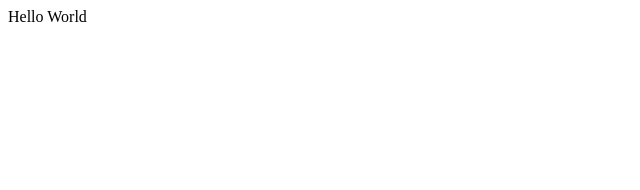
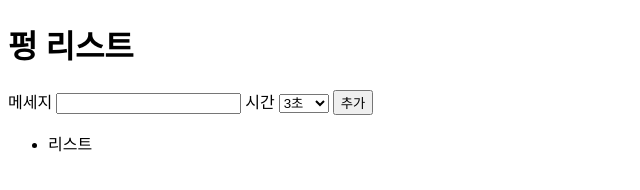
Before and after one commit to HyunmoAhn/boom-message, a website built with webpack: page src/index.html in a window 1280 px wide. Shown: the whole page, without its empty margins (0-640 px from the left). Built offline with nearby package versions, Linux system fonts and the light colour scheme.

Commit message:
basic html layout

```diff
--- a/src/index.html
+++ b/src/index.html
@@ -8,6 +8,22 @@
   <title>Boom Message</title>
 </head>
 <body>
-  <div>Hello World</div>
+  <h1>펑 리스트</h1>
+  <div>
+    <span>메세지</span>
+    <input type="text">
+    <span>시간</span>
+    <select name="" id="">
+      <option value=3>3초</option>
+      <option value=5>5초</option>
+      <option value=10>10초</option>
+      <option value=30>30초</option>
+      <option value=60>1분</option>
+    </select>
+    <button>추가</button>
+  </div>
+  <ul>
+    <li>리스트</li>
+  </ul>
 </body>
 </html>
```
